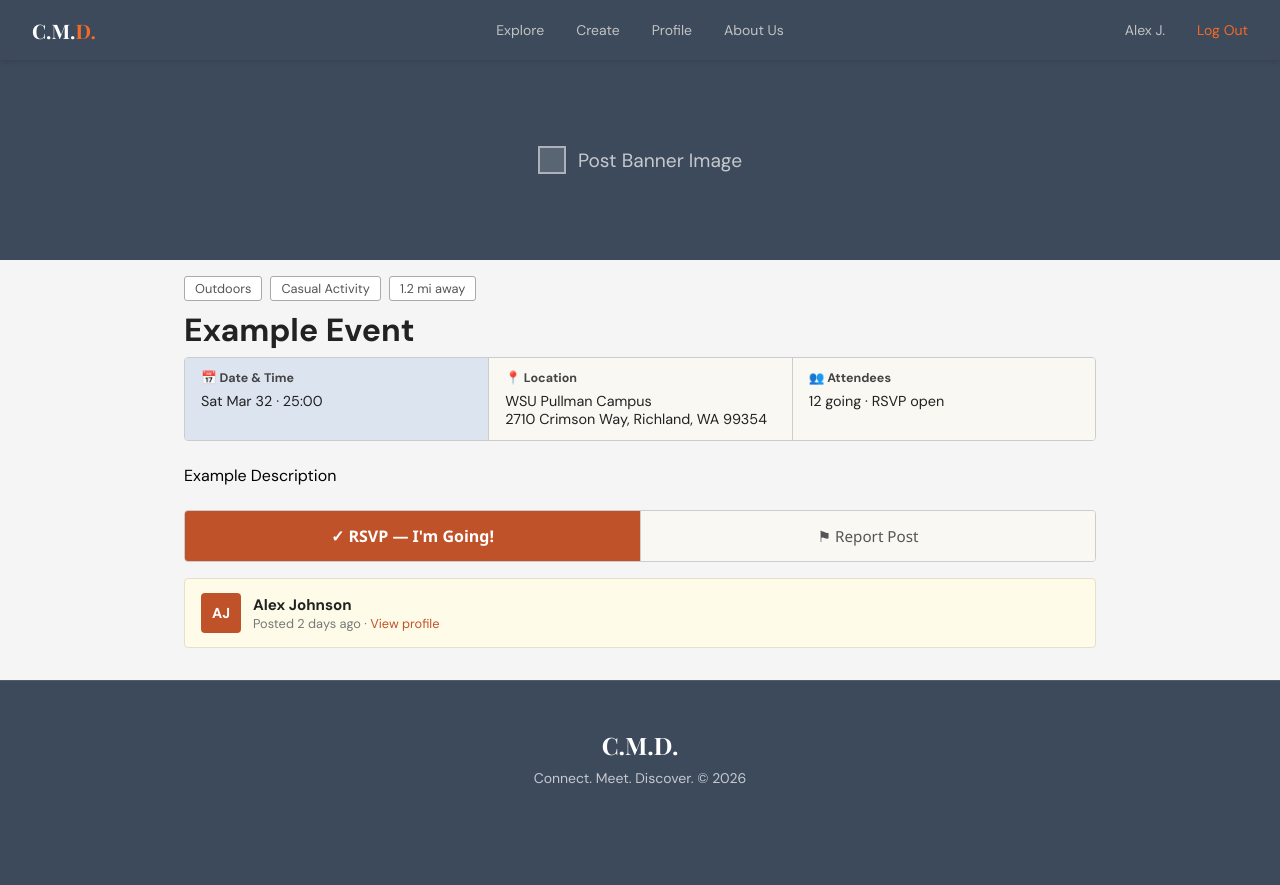
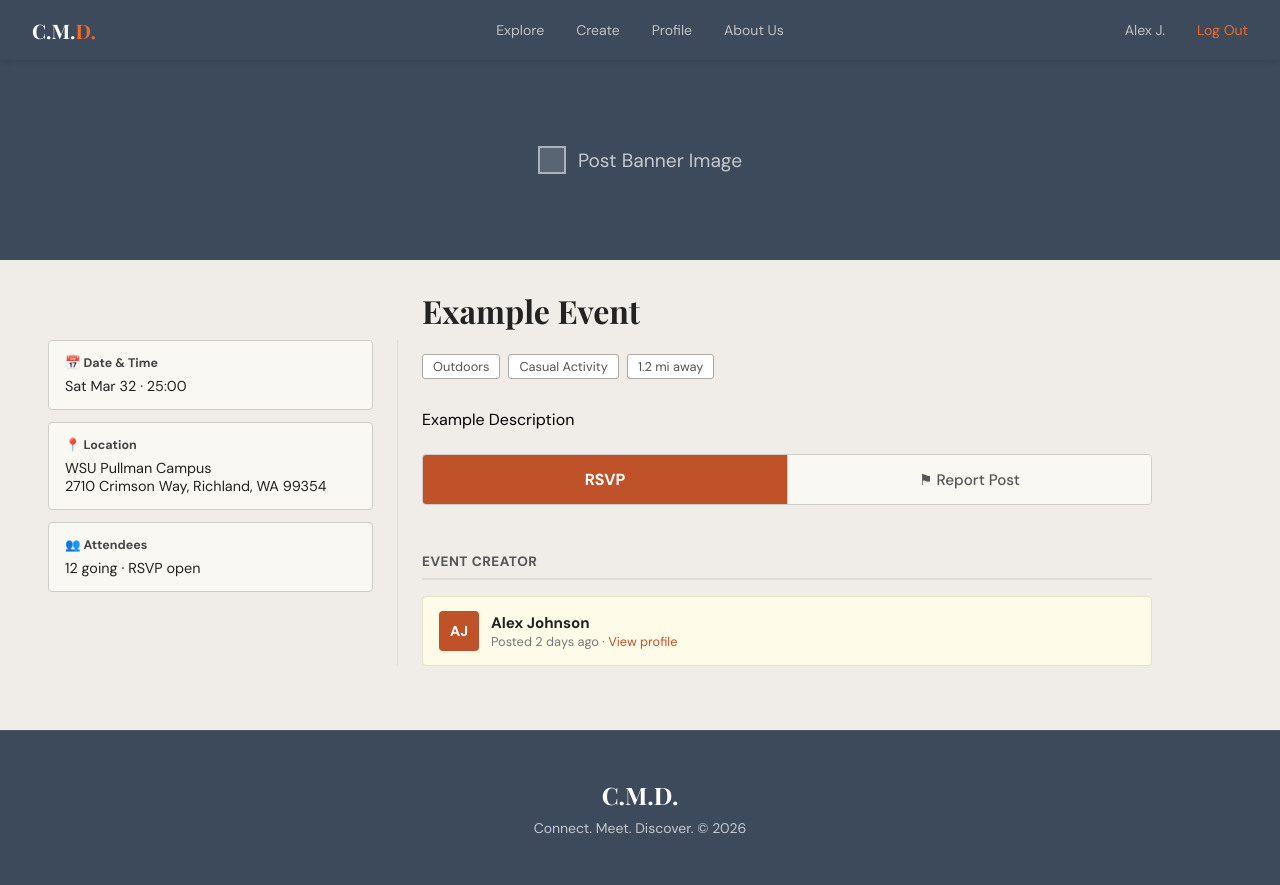
Before and after one commit to Azantei/cmd-connect-meet-discover, a web app: file pages/CM_EventView.html in a window 1280 px wide. Before the commit the page ends 784 px from the top, so only its background shows below. Run offline with its HTML, style and script files only (its server is not run), Linux system fonts and the light colour scheme.

Commit message:
Restructure EventView to 2-column sidebar layout and refine admin reports
EventView layout improvements:
- Move info boxes to left sidebar column (350px fixed width)
- Display title, tags, description, and actions in right column
- Add vertical separator line between columns
- Move event title above tags
- Adjust top spacing and left alignment for better visual hierarchy
- Add spacing below tags before description
- Update background color to match site-wide cream theme (#f0ede8)
- Update button fonts to DM Sans for consistency

Admin dashboard refinements:
- Remove square icon placeholders from Ban User and Remove Post buttons in Escalated Reports

```diff
--- a/css/CM_EventView.css
+++ b/css/CM_EventView.css
@@ -11,7 +11,7 @@
 
 body {
     font-family: 'DM Sans', sans-serif;
-    background-color: #f5f5f5;
+    background-color: #f0ede8;
     min-height: 100vh;
 }
 
@@ -114,16 +114,16 @@ body {
 
 /* Content */
 .content {
-    max-width: 960px;
-    margin: 0 auto;
-    padding: 0 24px;
+    max-width: 1200px;
+    margin: 0;
+    padding: 32px 48px;
 }
 
 /* Tags */
 .tags {
     display: flex;
     gap: 8px;
-    padding: 16px 0 10px;
+    padding: 0 0 10px;
 }
 .tag {
     border: 1px solid #aaa;
@@ -140,27 +140,39 @@ body {
     font-weight: 700;
     color: #222;
     line-height: 1.2;
-    margin-bottom: 8px;
+    margin-bottom: 24px;
+    font-family: 'Playfair Display', serif;
+}
+
+/* Two Column Layout */
+.two-column-layout {
+    display: grid;
+    grid-template-columns: 350px 1fr;
+    gap: 24px;
+    margin-bottom: 32px;
+}
+
+.left-column {
+    display: flex;
+    flex-direction: column;
+    gap: 12px;
+    margin-top: 48px;
+    padding-right: 24px;
+    border-right: 1px solid #ddd;
+}
+
+.right-column {
+    display: flex;
+    flex-direction: column;
 }
 
 /* Info Boxes */
-.info-boxes {
-    display: grid;
-    grid-template-columns: 1fr 1fr 1fr;
+.info-box {
+    padding: 14px 16px;
     border: 1px solid #ccc;
     border-radius: 4px;
-    overflow: hidden;
-    background-color: #fff;
-    margin-bottom: 24px;
+    background-color: #faf8f2;
 }
-.info-box {
-    padding: 12px 16px;
-}
-.info-box + .info-box {
-    border-left: 1px solid #ccc;
-}
-.info-box--blue { background-color: #dce4f0; }
-.info-box--cream { background-color: #faf8f2; }
 .info-label {
     font-size: 0.78rem;
     font-weight: 700;
@@ -173,7 +185,7 @@ body {
 }
 
 /* Description Lines */
-.desc-lines { margin-bottom: 24px; }
+.desc-lines { margin-top: 20px; margin-bottom: 24px; }
 
 /* Action Row */
 .action-row {
@@ -192,7 +204,7 @@ body {
     font-weight: 700;
     font-size: 1rem;
     cursor: pointer;
-    font-family: 'Segoe UI', sans-serif;
+    font-family: 'DM Sans', sans-serif;
     transition: background-color 0.2s;
 }
 .btn-rsvp:hover { background-color: #a8451f; }
@@ -206,9 +218,26 @@ body {
     font-weight: 500;
     font-size: 0.95rem;
     cursor: pointer;
-    font-family: 'Segoe UI', sans-serif;
+    font-family: 'DM Sans', sans-serif;
 }
 .btn-report:hover { background-color: #f0ede0; }
+
+/* Section Divider */
+.section-divider {
+    margin: 32px 0 16px 0;
+    padding-bottom: 8px;
+    border-bottom: 2px solid #ddd;
+}
+
+.section-title {
+    font-family: 'DM Sans', sans-serif;
+    font-size: 0.85rem;
+    font-weight: 700;
+    color: #555;
+    text-transform: uppercase;
+    letter-spacing: 0.5px;
+    margin: 0;
+}
 
 /* Host Card */
 .host-card {
@@ -219,7 +248,6 @@ body {
     background-color: #fefce8;
     border: 1px solid #e5e0c8;
     border-radius: 4px;
-    margin-bottom: 32px;
 }
 .host-left { display: flex; align-items: center; gap: 12px; }
 .avatar {
--- a/js/CM_EventView.js
+++ b/js/CM_EventView.js
@@ -14,10 +14,73 @@ function toggleRsvp() {
     rsvpActive = !rsvpActive;
     var btn = document.getElementById('rsvpBtn');
     if (rsvpActive) {
-        btn.textContent = "✓ RSVP'd — You're Going!";
+        btn.textContent = "✓ RSVP'd";
         btn.classList.add('active');
     } else {
-        btn.textContent = "✓ RSVP — I'm Going!";
+        btn.textContent = "RSVP";
         btn.classList.remove('active');
     }
 }
+
+/**
+ * Open report post modal
+ * Prevents opening if post already reported
+ */
+function openReportModal() {
+    var btn = document.getElementById('reportBtn');
+    if (btn.classList.contains('reported')) return;
+    document.getElementById('reportModal').style.display = 'flex';
+}
+
+/**
+ * Close report post modal
+ */
+function closeReportModal() {
+    document.getElementById('reportModal').style.display = 'none';
+    // Clear form when closing
+    document.querySelectorAll('input[name="reason"]').forEach(function(radio) {
+        radio.checked = false;
+    });
+    document.getElementById('reportComment').value = '';
+}
+
+/**
+ * Submit report for this post
+ * Shows confirmation dialog before submitting
+ * Updates button to show reported state
+ */
+function submitReport() {
+    // Get selected reason
+    var selectedReason = document.querySelector('input[name="reason"]:checked');
+    if (!selectedReason) {
+        alert('Please select a reason for reporting this post.');
+        return;
+    }
+
+    // Get optional comment
+    var comment = document.getElementById('reportComment').value.trim();
+
+    var confirmed = confirm(
+        "Are you sure you wish to report this post?\n\n" +
+        "This action cannot be undone. Our moderation team will review your report and take appropriate action. " +
+        "False reports may result in penalties to your account."
+    );
+
+    if (confirmed) {
+        // In a real implementation, this would send the report to the backend
+        console.log('Report submitted:', {
+            reason: selectedReason.nextSibling.textContent.trim(),
+            comment: comment || '(No additional comments)'
+        });
+
+        closeReportModal();
+
+        // Mark button as reported
+        var btn = document.getElementById('reportBtn');
+        btn.classList.add('reported');
+        btn.textContent = '✓ Reported';
+        btn.disabled = true;
+
+        alert('Thank you for your report. Our moderation team will review this post.');
+    }
+}
--- a/pages/CM_EventView.html
+++ b/pages/CM_EventView.html
@@ -42,31 +42,36 @@
     <!-- Content -->
     <div class="content">
 
+        <!-- Two Column Layout -->
+        <div class="two-column-layout">
+
+            <!-- Left Column: Info Boxes -->
+            <div class="left-column">
+                <div class="info-box">
+                    <div class="info-label">📅 Date &amp; Time</div>
+                    <div class="info-value">Sat Mar 32 · 25:00</div>
+                </div>
+                <div class="info-box">
+                    <div class="info-label">📍 Location</div>
+                    <div class="info-value">WSU Pullman Campus</div>
+                    <div class="info-value">2710 Crimson Way, Richland, WA 99354</div>
+                </div>
+                <div class="info-box">
+                    <div class="info-label">👥 Attendees</div>
+                    <div class="info-value">12 going · RSVP open</div>
+                </div>
+            </div>
+
+            <!-- Right Column: Title, Tags, Description and Actions -->
+            <div class="right-column">
+                <!-- Title -->
+                <h1 class="event-title">Example Event</h1>
+
                 <!-- Tags -->
                 <div class="tags">
                     <span class="tag">Outdoors</span>
                     <span class="tag">Casual Activity</span>
                     <span class="tag">1.2 mi away</span>
-        </div>
-
-        <!-- Title -->
-        <h1 class="event-title">Example Event</h1>
-
-        <!-- Info Boxes -->
-        <div class="info-boxes">
-            <div class="info-box info-box--blue">
-                <div class="info-label">📅 Date &amp; Time</div>
-                <div class="info-value">Sat Mar 32 · 25:00</div>
-            </div>
-            <div class="info-box info-box--cream">
-                <div class="info-label">📍 Location</div>
-                <div class="info-value">WSU Pullman Campus</div>
-                <div class="info-value">2710 Crimson Way, Richland, WA 99354</div>
-            </div>
-            <div class="info-box info-box--cream">
-                <div class="info-label">👥 Attendees</div>
-                <div class="info-value">12 going · RSVP open</div>
-            </div>
                 </div>
 
                 <!-- Description Placeholder -->
@@ -76,8 +81,13 @@
 
                 <!-- RSVP + Report -->
                 <div class="action-row">
-            <button class="btn-rsvp" id="rsvpBtn" onclick="toggleRsvp()">✓ RSVP — I'm Going!</button>
-            <button class="btn-report">⚑ Report Post</button>
+                    <button class="btn-rsvp" id="rsvpBtn" onclick="toggleRsvp()">RSVP</button>
+                    <button class="btn-report" id="reportBtn" onclick="openReportModal()">⚑ Report Post</button>
+                </div>
+
+                <!-- Section Divider -->
+                <div class="section-divider">
+                    <h3 class="section-title">Event Creator</h3>
                 </div>
 
                 <!-- Host Card -->
@@ -90,7 +100,33 @@
                         </div>
                     </div>
                 </div>
+            </div>
 
+        </div>
+
+    </div>
+
+    <!-- Report Modal -->
+    <div class="modal-overlay" id="reportModal" style="display:none;">
+        <div class="modal">
+            <div class="modal-title">Report this post?</div>
+            <div class="modal-desc">Please select a reason for reporting this post. Our team will review the report.</div>
+            <div class="modal-reasons">
+                <label><input type="radio" name="reason"> Spam or misleading content</label>
+                <label><input type="radio" name="reason"> Inappropriate content</label>
+                <label><input type="radio" name="reason"> Harassment or bullying</label>
+                <label><input type="radio" name="reason"> Violates community guidelines</label>
+                <label><input type="radio" name="reason"> Other</label>
+            </div>
+            <div class="modal-comment-section">
+                <label for="reportComment" class="comment-label">Additional Comments (optional)</label>
+                <textarea id="reportComment" class="report-textarea" rows="3" placeholder="Provide any additional details that might help our moderation team..."></textarea>
+            </div>
+            <div class="modal-actions">
+                <button class="btn-cancel" onclick="closeReportModal()">Cancel</button>
+                <button class="btn-submit" onclick="submitReport()">Submit Report</button>
+            </div>
+        </div>
     </div>
 
     <!-- ========================================
```
Also changed, not shown: other parts of css/CM_EventView.css (+132 -0 lines), css/AD_EscalatedReports.css (+10 -0 lines). Lines whose indentation alone changed are shown as unchanged.
